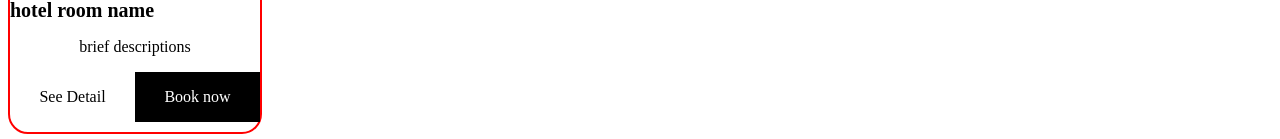
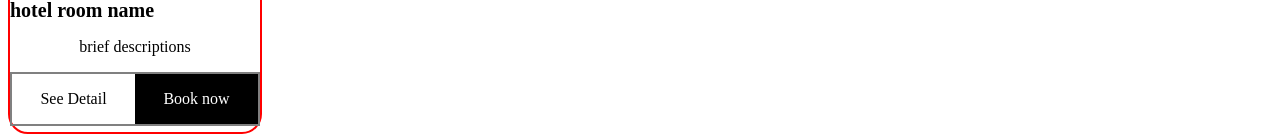
Before and after one commit to ZeeThomas/azurehavenresort, a React (Create React App) app: page /#/ in a window 1280 px wide. Shown: the part 933-1072 px from the top of the page. Built offline with nearby package versions, Linux system fonts and the light colour scheme.

Commit message:
Updated bookingbar.css

```diff
--- a/src/styles/bookingbar.css
+++ b/src/styles/bookingbar.css
@@ -35,6 +35,7 @@
   flex-direction: row;
   gap: 0px;
   justify-content: center;
+  border: 2px solid grey;
 }
 #detail-button
 {
```
